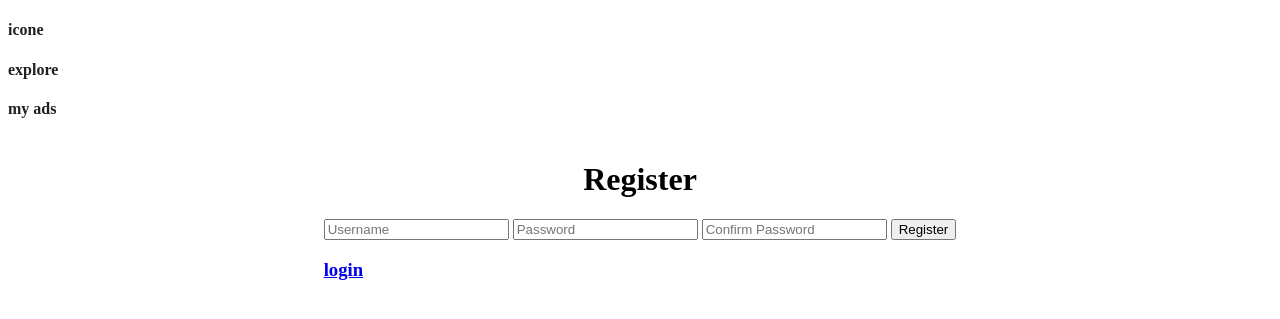
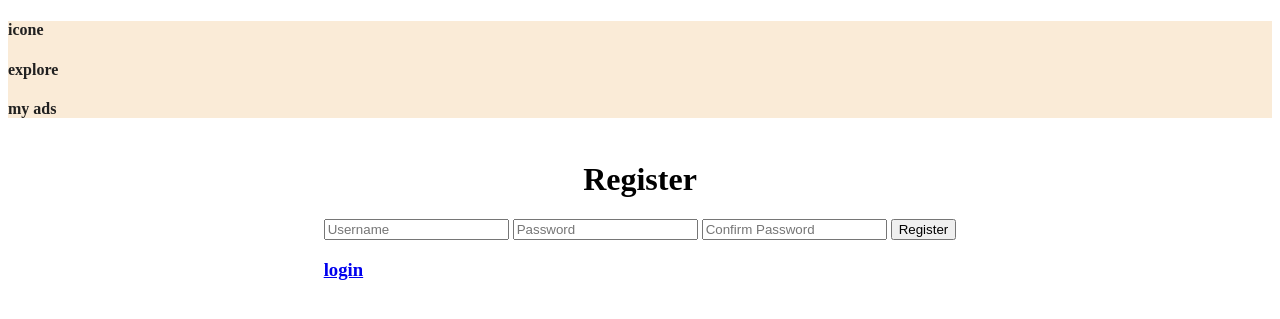
Before and after one commit to caiobadosmanos/AdColl, a Flask app: page /register in a window 1280 px wide. Shown: the top 319 px of the page. Run offline with Flask 3, Linux system fonts and the light colour scheme; some libraries are stand-ins or nearby versions.

Commit message:
Auto-commit: Sat Mar  1 14:18:10 UTC 2025

```diff
--- a/static/styles.css
+++ b/static/styles.css
@@ -1,11 +1,9 @@
-.flex{
+
+header{
     font-display: flex;
     flex-wrap: wrap;
     justify-content: space-between;
     color:rgb(32, 32, 32);
-}
-.bgcolor{
-
     background-color: antiquewhite;
 
 }
--- a/templates/layout.html
+++ b/templates/layout.html
@@ -10,7 +10,7 @@
 </head>
 
 <body>
-    <header class="flex" class = "bgcolor">
+    <header >
         <h4>icone</h4>
         <h4>explore</h4>
         <h4>my ads</h4>
```
